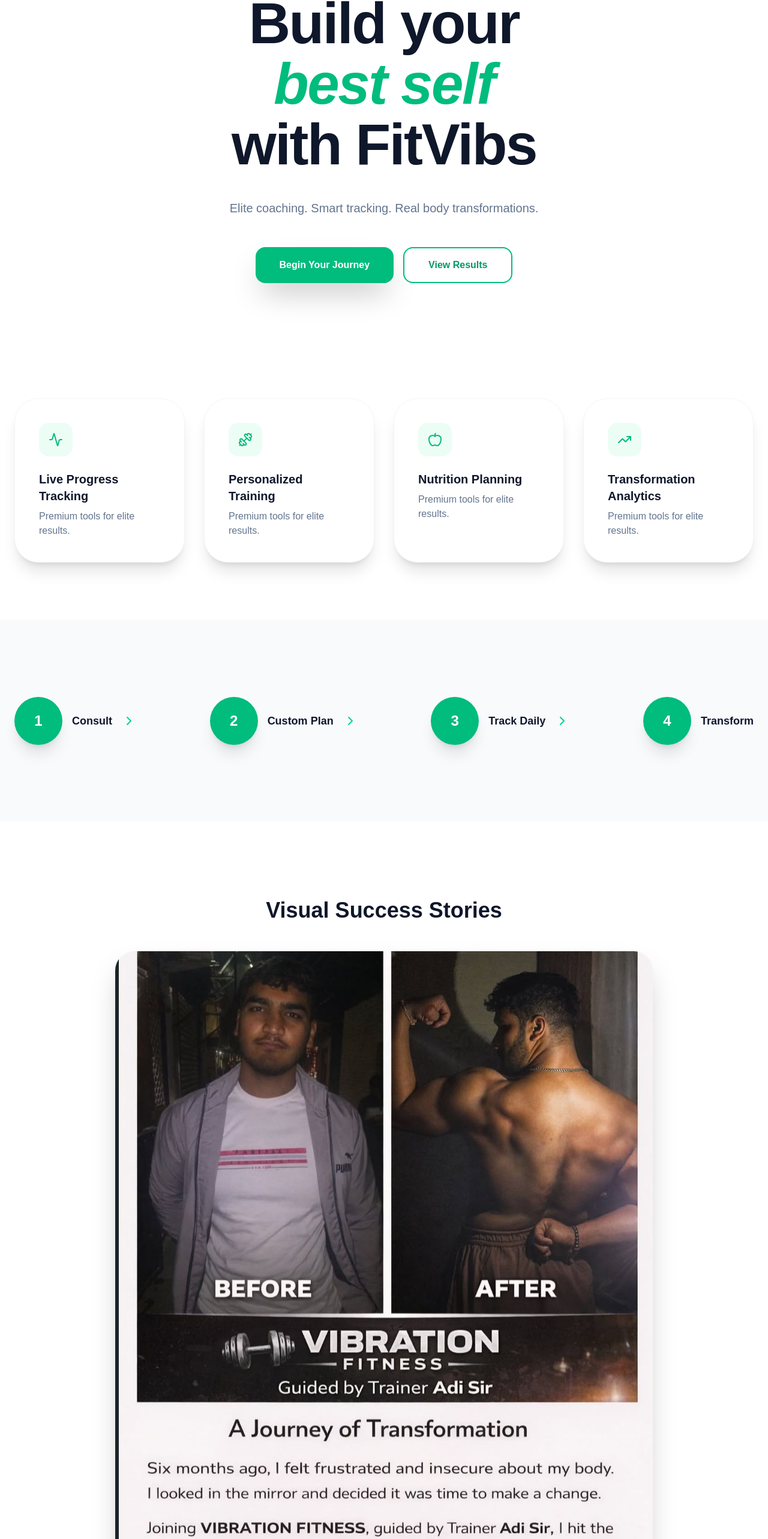
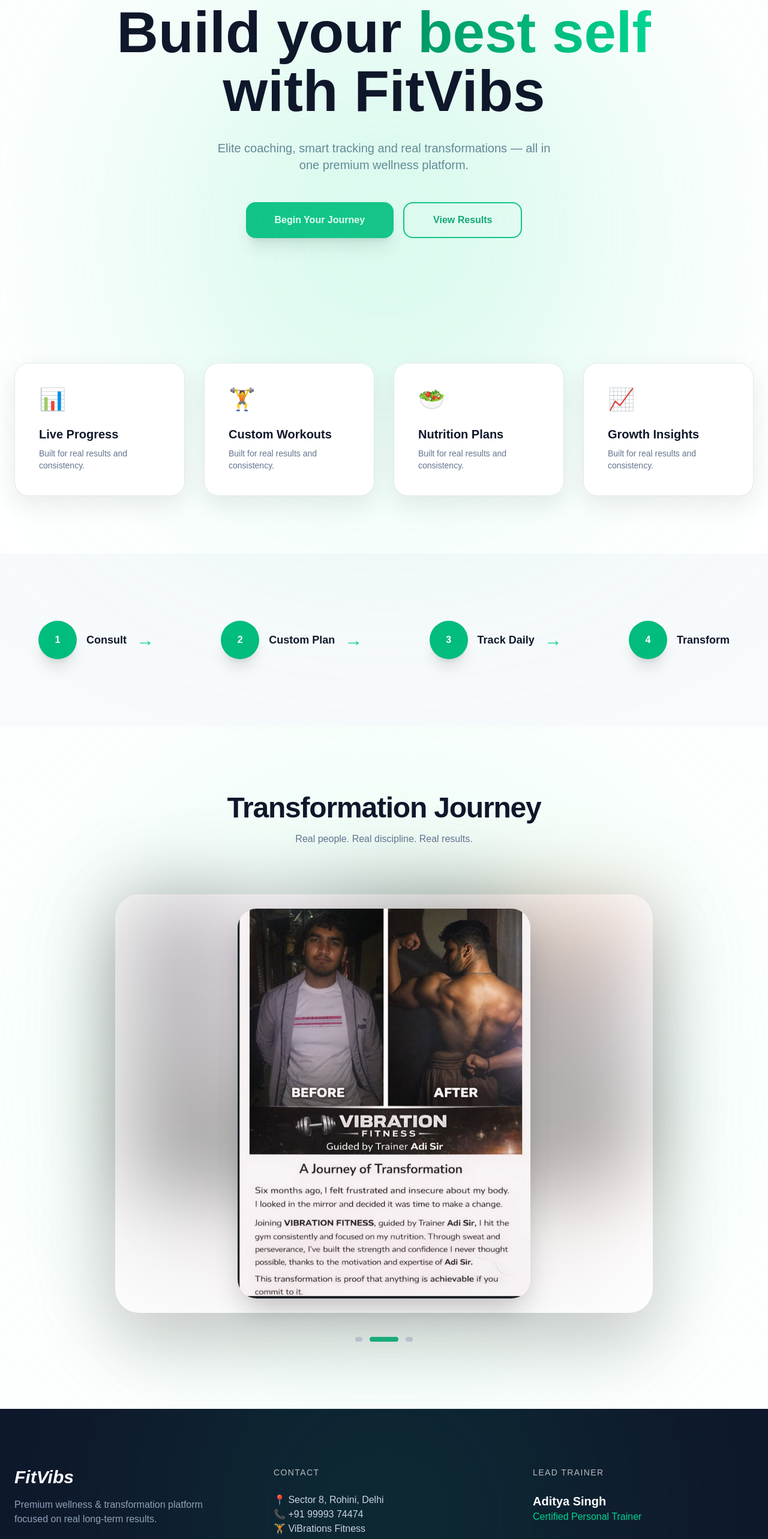
Before and after one commit to Yashgrvr/Aadifitness, a Next.js app: page / in a window 1280 px wide. Shown: the part 220-2786 px from the top of the page at 60% size. Built offline with nearby package versions, Linux system fonts and the light colour scheme.

Commit message:
enhanced and premium homepage

```diff
--- a/app/page.tsx
+++ b/app/page.tsx
@@ -3,15 +3,6 @@
 import { motion, AnimatePresence } from "framer-motion";
 import { useState, useEffect, useRef } from "react";
 import { useRouter } from "next/navigation";
-import {
-  ArrowRight,
-  Activity,
-  Dumbbell,
-  Apple,
-  TrendingUp,
-  ChevronRight,
-  User
-} from "lucide-react";
 
 const images = ["/t1.jpg", "/t2.jpg", "/t3.jpg"];
 
@@ -21,115 +12,150 @@ export default function HomePage() {
   const resultsRef = useRef<HTMLDivElement>(null);
 
   useEffect(() => {
-    const i = setInterval(() => {
+    const t = setInterval(() => {
       setActive(p => (p + 1) % images.length);
     }, 4000);
-    return () => clearInterval(i);
+    return () => clearInterval(t);
   }, []);
 
-  const scrollToResults = () => {
-    resultsRef.current?.scrollIntoView({ behavior: "smooth" });
-  };
+  return (
+    <div className="min-h-screen bg-white text-slate-900 overflow-hidden">
 
-  return (
-    <div className="min-h-screen bg-white text-slate-900 selection:bg-emerald-100 selection:text-emerald-900 font-[var(--font-geist-sans)] overflow-hidden">
-
-      {/* NAV */}
-      <nav className="sticky top-0 z-50 backdrop-blur-md bg-white/80 border-b border-slate-100">
+      {/* NAVBAR */}
+      <nav className="sticky top-0 z-40 bg-white/80 backdrop-blur border-b">
         <div className="max-w-7xl mx-auto px-6 h-20 flex justify-between items-center">
-          <span className="text-3xl font-black italic tracking-tight">FitVibs</span>
-
+          <h1 className="text-3xl font-black italic">FitVibs</h1>
           <button
             onClick={() => router.push("/login")}
-            className="group flex items-center gap-2 bg-slate-900 hover:bg-emerald-600 text-white px-6 py-2.5 rounded-full font-bold transition-all shadow-xl"
+            className="bg-emerald-500 hover:bg-emerald-600 text-white px-6 py-2 rounded-full font-semibold shadow-xl transition"
           >
-            Sign In
-            <ArrowRight size={18} className="group-hover:translate-x-1 transition-transform" />
+            Sign In →
           </button>
         </div>
       </nav>
 
       {/* HERO */}
-      <section className="pt-32 pb-24 text-center px-6">
-        <h1 className="text-6xl md:text-8xl font-black tracking-tight leading-[1.05]">
-          Build your <br />
-          <span className="text-emerald-500 italic">best self</span><br />
-          with FitVibs
-        </h1>
+      <section className="pt-36 pb-28 px-6 text-center relative">
 
-        <p className="mt-10 text-xl text-slate-500 max-w-2xl mx-auto leading-relaxed">
-          Elite coaching. Smart tracking. Real body transformations.
+        <div className="absolute left-1/2 top-40 -translate-x-1/2 w-[720px] h-[720px]
+          bg-emerald-300/35 rounded-full blur-[210px]" />
+
+        <motion.h1
+          initial={{ opacity: 0, y: 35 }}
+          animate={{ opacity: 1, y: 0 }}
+          className="relative text-5xl md:text-8xl font-extrabold leading-[1.02]"
+        >
+          Build your{" "}
+          <span className="bg-gradient-to-r from-emerald-600 to-emerald-400 bg-clip-text text-transparent">
+            best self
+          </span>
+          <br />with FitVibs
+        </motion.h1>
+
+        <p className="mt-8 text-lg md:text-xl text-slate-500 max-w-xl mx-auto">
+          Elite coaching, smart tracking and real transformations — all in one premium wellness platform.
         </p>
 
-        <div className="mt-12 flex justify-center gap-4 flex-wrap">
+        <div className="mt-12 flex flex-col sm:flex-row gap-4 justify-center">
           <button
             onClick={() => router.push("/client/onboarding")}
-            className="bg-emerald-500 hover:bg-emerald-600 text-white px-10 py-4 rounded-2xl shadow-2xl font-bold transition-all hover:-translate-y-1"
+            className="bg-emerald-500 hover:bg-emerald-600 text-white px-12 py-4 rounded-2xl shadow-xl font-semibold transition hover:-translate-y-1"
           >
             Begin Your Journey
           </button>
+
           <button
-            onClick={scrollToResults}
-            className="bg-white border-2 border-emerald-500 text-emerald-600 px-10 py-4 rounded-2xl font-bold hover:bg-emerald-50 transition"
+            onClick={() => resultsRef.current?.scrollIntoView({ behavior: "smooth" })}
+            className="border-2 border-emerald-500 text-emerald-600 px-12 py-4 rounded-2xl font-semibold hover:bg-emerald-50 transition"
           >
             View Results
           </button>
         </div>
       </section>
 
-      {/* FEATURES */}
-      <section className="py-24 px-6 bg-white">
-        <div className="max-w-7xl mx-auto grid md:grid-cols-4 gap-8">
+      {/* FEATURE CARDS */}
+      <section className="py-24 px-6">
+        <div className="max-w-7xl mx-auto grid sm:grid-cols-2 md:grid-cols-4 gap-8">
+
           {[
-            { title: "Live Progress Tracking", icon: <Activity /> },
-            { title: "Personalized Training", icon: <Dumbbell /> },
-            { title: "Nutrition Planning", icon: <Apple /> },
-            { title: "Transformation Analytics", icon: <TrendingUp /> },
+            { title: "Live Progress", icon: "📊" },
+            { title: "Custom Workouts", icon: "🏋️" },
+            { title: "Nutrition Plans", icon: "🥗" },
+            { title: "Growth Insights", icon: "📈" },
           ].map((f, i) => (
-            <div
+            <motion.div
               key={i}
-              className="group p-10 rounded-[2.5rem] bg-white border border-slate-100 shadow-xl hover:-translate-y-2 transition-all"
+              whileHover={{ y: -10 }}
+              className="relative group p-10 rounded-3xl bg-white border border-slate-200
+              shadow-[0_15px_40px_rgba(0,0,0,0.08)]
+              hover:shadow-[0_30px_80px_rgba(16,185,129,0.25)] transition-all"
             >
-              <div className="w-14 h-14 bg-emerald-50 text-emerald-500 rounded-2xl flex items-center justify-center mb-6 group-hover:bg-emerald-500 group-hover:text-white transition">
-                {f.icon}
-              </div>
-              <h3 className="text-xl font-bold">{f.title}</h3>
-              <p className="text-slate-500 mt-2">Premium tools for elite results.</p>
-            </div>
+              <div className="text-4xl mb-6">{f.icon}</div>
+              <h3 className="text-xl font-semibold">{f.title}</h3>
+              <p className="text-slate-500 mt-2 text-sm">
+                Built for real results and consistency.
+              </p>
+            </motion.div>
           ))}
+
         </div>
       </section>
 
       {/* PROCESS */}
-      <section className="bg-slate-50 py-32 px-6">
-        <div className="max-w-7xl mx-auto flex flex-wrap justify-between items-center gap-10">
-          {["Consult", "Custom Plan", "Track Daily", "Transform"].map((s, i) => (
+      <section className="bg-slate-50 py-28 px-6">
+        <div className="max-w-6xl mx-auto flex flex-wrap justify-center md:justify-between items-center gap-10">
+
+          {["Consult", "Custom Plan", "Track Daily", "Transform"].map((step, i) => (
             <div key={i} className="flex items-center gap-4">
-              <div className="w-20 h-20 bg-emerald-500 text-white rounded-full flex items-center justify-center text-2xl font-bold shadow-xl">
+              <div className="w-16 h-16 bg-emerald-500 text-white rounded-full flex items-center justify-center font-bold shadow-xl">
                 {i + 1}
               </div>
-              <span className="font-bold text-lg">{s}</span>
-              {i < 3 && <ChevronRight className="text-emerald-400" />}
+              <span className="font-semibold text-lg">{step}</span>
+              {i < 3 && <span className="hidden md:block text-emerald-400 text-3xl">→</span>}
             </div>
           ))}
+
         </div>
       </section>
 
-      {/* TRANSFORMATIONS */}
-      <section ref={resultsRef} className="py-32 bg-white text-center px-6">
-        <h2 className="text-4xl font-black mb-12">Visual Success Stories</h2>
+      {/* PREMIUM PORTRAIT TRANSFORMATIONS */}
+      <section ref={resultsRef} className="py-28 px-6 relative overflow-hidden">
+        <div className="text-center mb-20 relative z-10">
+  <h2 className="text-4xl md:text-5xl font-extrabold tracking-tight text-slate-900">
+    Transformation Journey
+  </h2>
+  <p className="mt-4 text-slate-500 max-w-xl mx-auto">
+    Real people. Real discipline. Real results.
+  </p>
+</div>
 
-        <div className="max-w-4xl mx-auto">
+
+        <div className="absolute left-1/2 top-1/2 -translate-x-1/2 -translate-y-1/2
+          w-[850px] h-[850px] bg-emerald-200/40 rounded-full blur-[240px]" />
+
+        <div className="relative max-w-4xl mx-auto">
+
           <AnimatePresence mode="wait">
-            <motion.img
+            <motion.div
               key={active}
-              src={images[active]}
-              initial={{ opacity: 0, scale: 0.96 }}
+              initial={{ opacity: 0, scale: 0.95 }}
               animate={{ opacity: 1, scale: 1 }}
               exit={{ opacity: 0 }}
-              transition={{ duration: 0.6 }}
-              className="rounded-[2rem] shadow-2xl mx-auto"
-            />
+              transition={{ duration: 0.7 }}
+              className="relative rounded-[2.5rem] p-6 bg-white shadow-[0_40px_120px_rgba(0,0,0,0.25)]"
+            >
+              <img
+                src={images[active]}
+                className="absolute inset-0 w-full h-full object-cover blur-[70px] opacity-40 rounded-[2.5rem]"
+                alt=""
+              />
+
+              <img
+                src={images[active]}
+                className="relative mx-auto max-h-[650px] w-auto object-contain rounded-[2rem] shadow-2xl"
+                alt="Transformation"
+              />
+            </motion.div>
           </AnimatePresence>
 
           <div className="flex justify-center mt-10 gap-3">
@@ -137,32 +163,64 @@ export default function HomePage() {
               <button
                 key={i}
                 onClick={() => setActive(i)}
-                className={`h-1.5 rounded-full transition-all ${
-                  i === active ? "w-12 bg-emerald-500" : "w-3 bg-slate-300"
+                className={`rounded-full transition ${
+                  i === active
+                    ? "w-12 h-2 bg-emerald-500"
+                    : "w-3 h-2 bg-slate-300"
                 }`}
               />
             ))}
           </div>
+
         </div>
       </section>
 
-      {/* FOOTER */}
-      <footer className="bg-slate-900 text-slate-300 py-24 px-6">
-        <div className="max-w-7xl mx-auto grid md:grid-cols-3 gap-16">
+      {/* PREMIUM FOOTER */}
+      <footer className="bg-slate-900 text-slate-300 py-24 px-6 relative overflow-hidden">
+
+        <div className="absolute left-1/2 bottom-0 -translate-x-1/2 w-[600px] h-[600px]
+          bg-emerald-500/20 rounded-full blur-[200px]" />
+
+        <div className="relative max-w-7xl mx-auto grid md:grid-cols-3 gap-16 text-center md:text-left">
+
           <div>
-            <h3 className="text-white font-black text-2xl italic">FitVibs</h3>
-            <p className="mt-2">High-Performance Wellness Platform</p>
+            <h3 className="text-white text-3xl font-extrabold italic mb-4">FitVibs</h3>
+            <p className="text-slate-400 max-w-sm">
+              Premium wellness & transformation platform focused on real long-term results.
+            </p>
           </div>
+
           <div>
-            <p className="text-white font-bold">Trainer</p>
-            <p>Aditya Singh</p>
+            <h4 className="text-white uppercase tracking-widest text-sm mb-6 opacity-70">
+              Contact
+            </h4>
+            <p>📍 Sector 8, Rohini, Delhi</p>
+            <p>📞 +91 99993 74474</p>
+            <p>🏋️ ViBrations Fitness</p>
           </div>
+
           <div>
-            <p className="text-white font-bold">Location</p>
-            <p>Delhi, India</p>
+            <h4 className="text-white uppercase tracking-widest text-sm mb-6 opacity-70">
+              Lead Trainer
+            </h4>
+            <p className="text-white text-xl font-semibold">Aditya Singh</p>
+            <p className="text-emerald-400">Certified Personal Trainer</p>
           </div>
+
         </div>
+
+        <div className="relative mt-20 border-t border-white/10 pt-8 text-center text-slate-500 text-sm space-y-3">
+          <p>© {new Date().getFullYear()} FitVibs. All rights reserved.</p>
+          <p className="text-slate-400">
+            Designed & Developed by{" "}
+            <span className="text-emerald-400 font-medium hover:text-emerald-300 transition">
+              Yash Grover
+            </span>
+          </p>
+        </div>
+
       </footer>
+
     </div>
   );
 }
```
